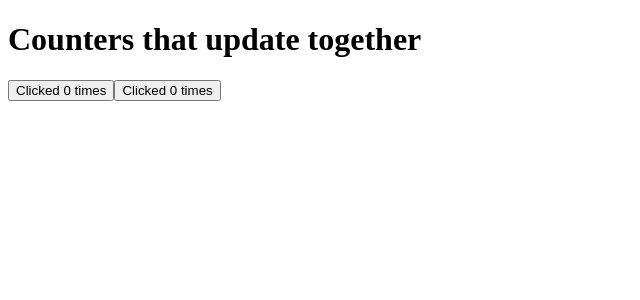
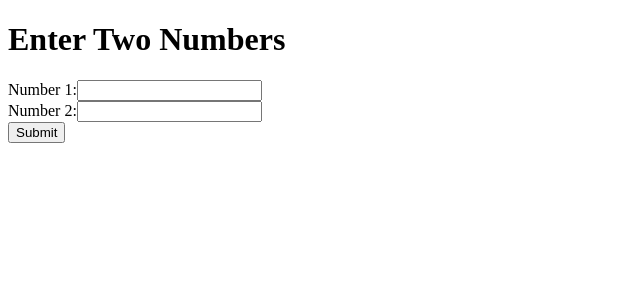
Before and after one commit to vamsee9201/kraftrhq, a Next.js app: page / in a window 1280 px wide. Shown: the top 300 px of the page, without its empty margins (0-640 px from the left). Built offline with nearby package versions, Linux system fonts and the light colour scheme.

Commit message:
added initial structure for mvp

```diff
--- a/src/app/page.tsx
+++ b/src/app/page.tsx
@@ -1,27 +1,40 @@
 "use client";
 
-import { useState } from 'react';
+import React, { useState } from 'react';
 
-export default function MyApp() {
-  const [count, setCount] = useState(0);
+const Page = () => {
+  const [number1, setNumber1] = useState('');
+  const [number2, setNumber2] = useState('');
 
-  function handleClick() {
-    setCount(count + 1);
-  }
+  const handleSubmit = () => {
+    console.log('Number 1:', number1);
+    console.log('Number 2:', number2);
+  };
 
   return (
     <div>
-      <h1>Counters that update together</h1>
-      <MyButton count={count} onClick={handleClick} />
-      <MyButton count={count} onClick={handleClick} />
+      <h1>Enter Two Numbers</h1>
+      <div>
+        <label htmlFor="number1">Number 1:</label>
+        <input
+          type="number"
+          id="number1"
+          value={number1}
+          onChange={(e) => setNumber1(e.target.value)}
+        />
+      </div>
+      <div>
+        <label htmlFor="number2">Number 2:</label>
+        <input
+          type="number"
+          id="number2"
+          value={number2}
+          onChange={(e) => setNumber2(e.target.value)}
+        />
+      </div>
+      <button onClick={handleSubmit}>Submit</button>
     </div>
   );
-}
+};
 
-function MyButton({ count, onClick }) {
-  return (
-    <button onClick={onClick}>
-      Clicked {count} times
-    </button>
-  );
-}
+export default Page;
```
